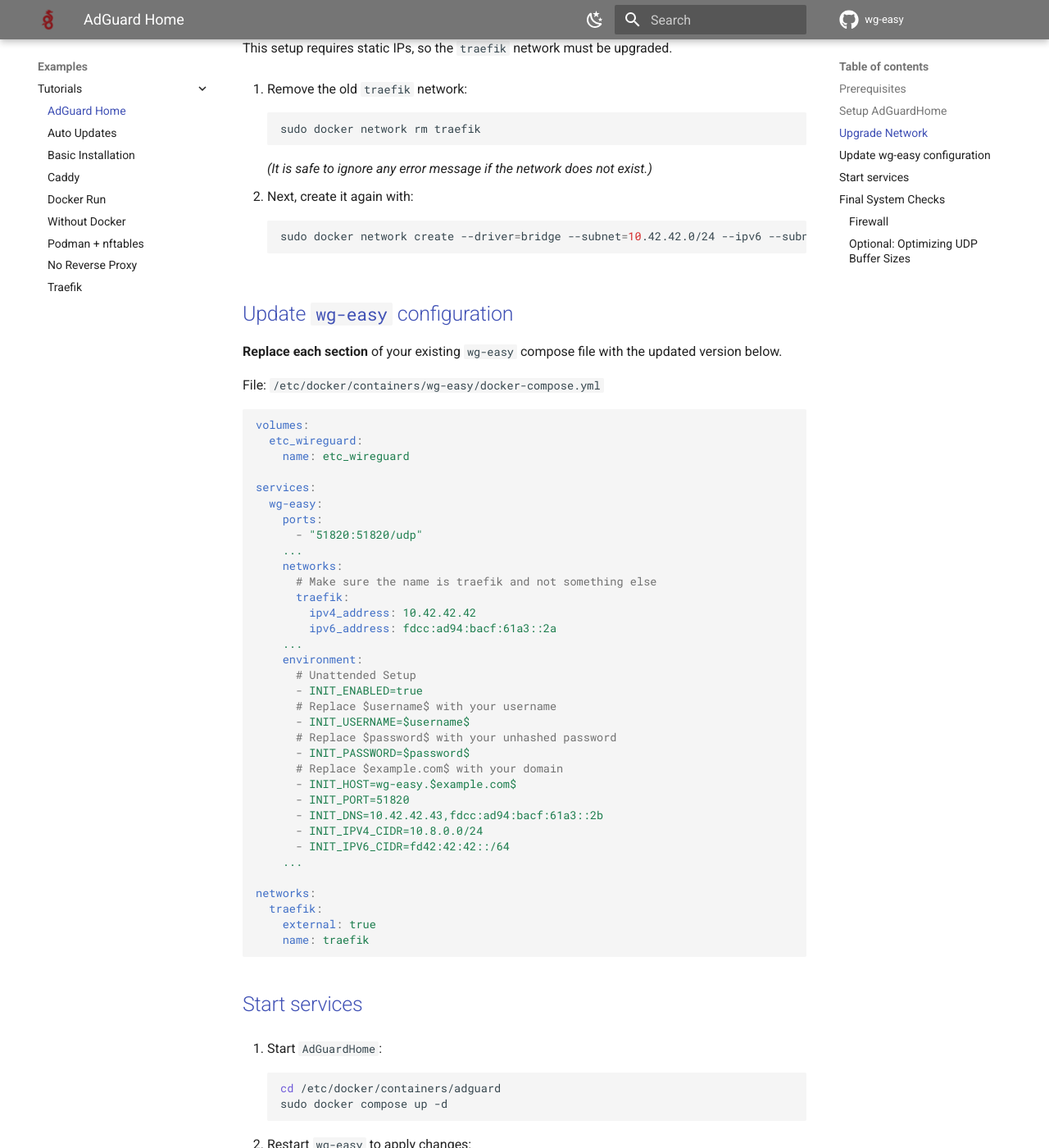
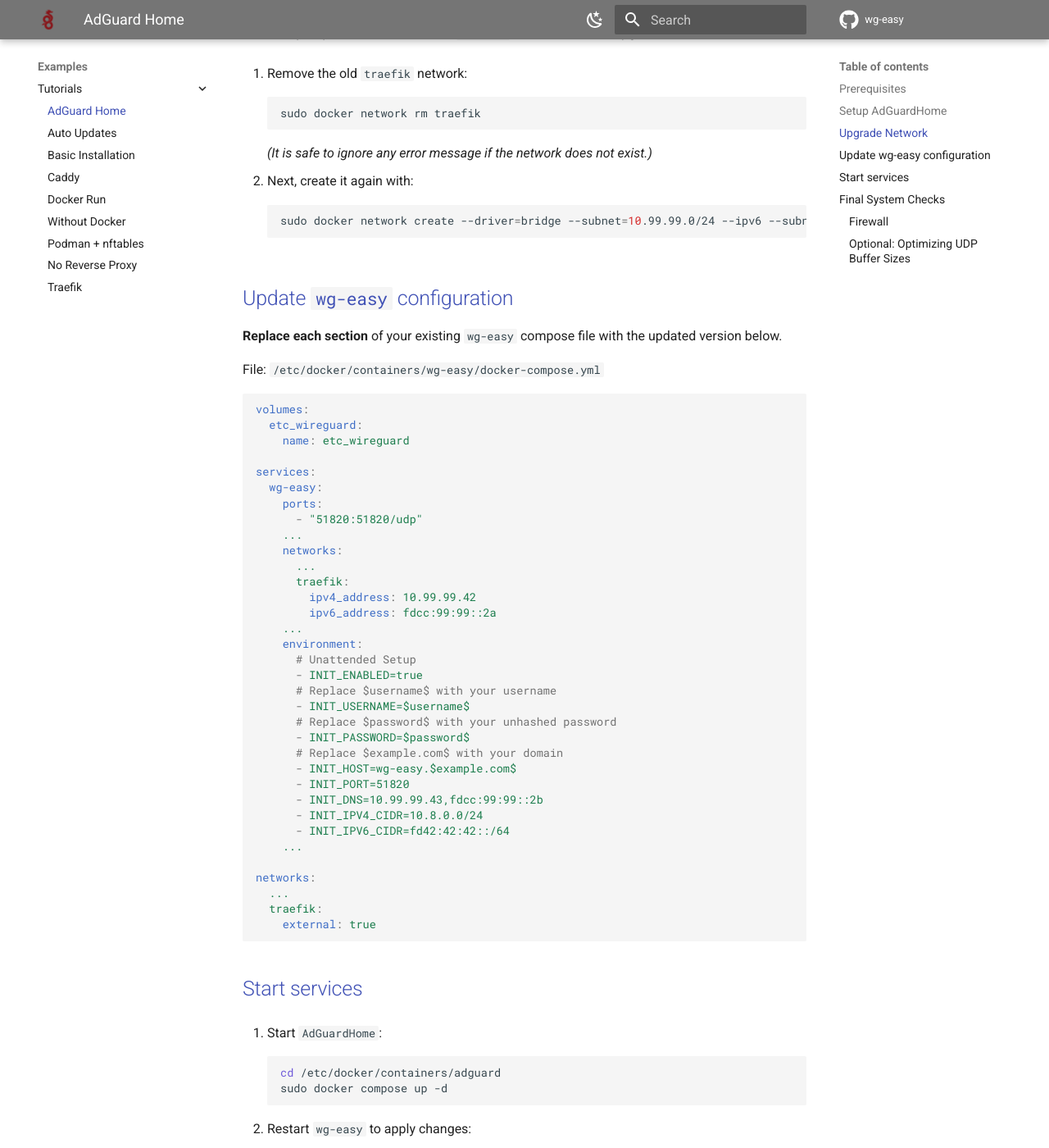
Before and after one commit to wg-easy/wg-easy, an MkDocs documentation site: the page built from docs/content/examples/tutorials/adguard.md, in a window 1280 px wide and 1400 px high, scrolled down 1367 px. Shown: the whole window at 82% size. Built offline with MkDocs 1.6.1 and Material for MkDocs 9.7.7, drawn with Linux system fonts in a browser that asks for light colours; comment, search, counter and statistics services are not loaded; the version menu is left out; some of the changed text lies outside the part shown.

Commit message:
docs: Update AdGuard Home tutorial to use multi-network architecure
Signed-off-by: Edgar R.N <ernvk23@gmail.com>

````diff
--- a/docs/content/examples/tutorials/adguard.md
+++ b/docs/content/examples/tutorials/adguard.md
@@ -39,8 +39,8 @@
       - /etc/docker/volumes/adguard/adguard_conf:/opt/adguardhome/conf
     networks:
       traefik:
-        ipv4_address: 10.42.42.43
-        ipv6_address: fdcc:ad94:bacf:61a3::2b
+        ipv4_address: 10.99.99.43
+        ipv6_address: fdcc:99:99::2b
     labels:
       - "traefik.enable=true"
       - "traefik.http.routers.adguard.rule=Host(`adguard.$example.com$`)"
@@ -52,7 +52,6 @@
 networks:
   traefik:
     external: true
-    name: traefik
 ```
 
 ## Upgrade Network
@@ -70,7 +69,7 @@
 2. Next, create it again with:
 
     ```bash
-    sudo docker network create --driver=bridge --subnet=10.42.42.0/24 --ipv6 --subnet=fdcc:ad94:bacf:61a3::/64 traefik
+    sudo docker network create --driver=bridge --subnet=10.99.99.0/24 --ipv6 --subnet=fdcc:99:99::/64 traefik
     ```
 
 ## Update `wg-easy` configuration
@@ -90,10 +89,10 @@
       - "51820:51820/udp"
     ...
     networks:
-      # Make sure the name is traefik and not something else
+      ...
       traefik:
-        ipv4_address: 10.42.42.42
-        ipv6_address: fdcc:ad94:bacf:61a3::2a
+        ipv4_address: 10.99.99.42
+        ipv6_address: fdcc:99:99::2a
     ...
     environment:
       # Unattended Setup
@@ -105,15 +104,15 @@
       # Replace $example.com$ with your domain
       - INIT_HOST=wg-easy.$example.com$
       - INIT_PORT=51820
-      - INIT_DNS=10.42.42.43,fdcc:ad94:bacf:61a3::2b
+      - INIT_DNS=10.99.99.43,fdcc:99:99::2b
       - INIT_IPV4_CIDR=10.8.0.0/24
       - INIT_IPV6_CIDR=fd42:42:42::/64
     ...
 
 networks:
+  ...
   traefik:
     external: true
-    name: traefik
 ```
 
 ## Start services
````
